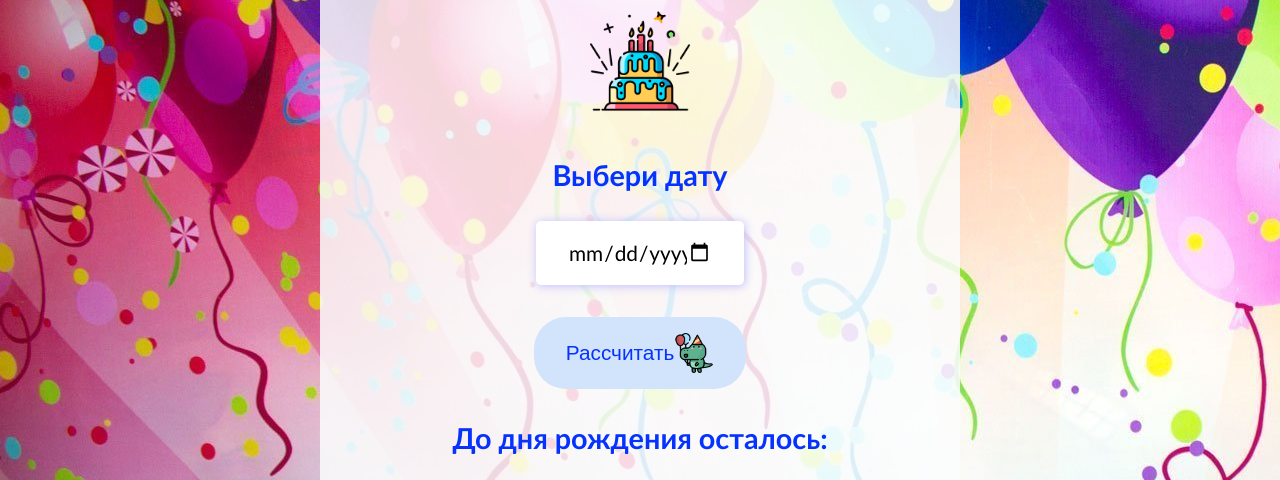
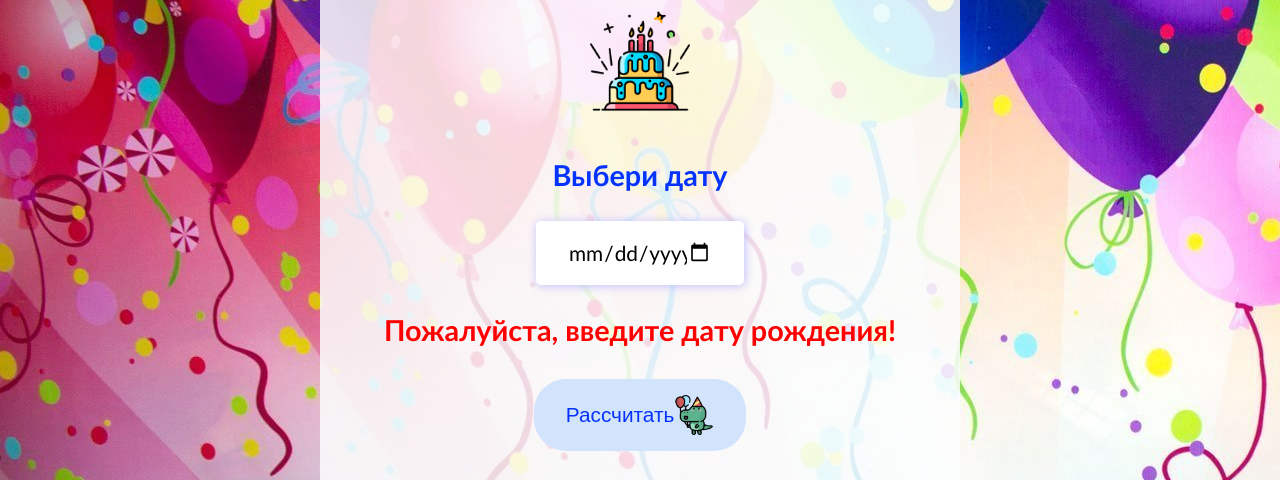
Before and after one commit to Dari-Dari/Week_13_Task-2, a plain HTML site: page index.html in a window 1280 px wide. Both pictures are taken after a click on the button "Рассчитать". Shown: the part 305-785 px from the top of the page. Drawn offline with Linux system fonts and the light colour scheme.

Commit message:
fead: error text

```diff
--- a/birthday.js
+++ b/birthday.js
@@ -1,11 +1,17 @@
 const bDayInput = document.getElementById('bDayInput');
 const dayToBDayOutput = document.getElementById('dayToBDay');
 const bDayBtn = document.getElementById('bDayBtn');
-
+const errorText = document.getElementById('errorText');
 
 bDayBtn.addEventListener('click', calculateDaysToBDay);
 
 function calculateDaysToBDay() {
+    if (bDayInput.value.trim() === '') {
+        errorText.style.display = 'block';
+    } else {
+        errorText.style.display = 'none';
+    }
+
     const bDayDate = new Date(bDayInput.value);
     const currentDay = new Date();
 
@@ -22,6 +28,10 @@ function calculateDaysToBDay() {
         dayWord = 'дня';
     }
 
+    if (daysToBDay) {
+        dayToBDayOutput.textContent = `${daysToBDay} ${dayWord}`;
+    } else {
+        dayToBDayOutput.textContent = `Пока не введёшь дату, не покажу`;
+    }
 
-    dayToBDayOutput.textContent = `${daysToBDay} ${dayWord}`;
 }
--- a/index.html
+++ b/index.html
@@ -18,6 +18,7 @@
                     <p>Выбери дату</p>
                     <div>
                         <input type="date" id="bDayInput" />
+                        <p id="errorText">Пожалуйста, введите дату рождения!</p>
                     </div>
                     <button id="bDayBtn" class="bday__button"><span>Рассчитать</span>
                         <img src="./assets/birthday.png" alt="img" class="bday__button-img"></button>
--- a/style/style.scss
+++ b/style/style.scss
@@ -101,4 +101,9 @@ body {
         font-size: 3rem;
         font-weight: 900;
     }
+
+    #errorText {
+        display: none;
+        color: red;
+    }
 }
```
Also changed, not shown: style/style.css, 1 other file.
